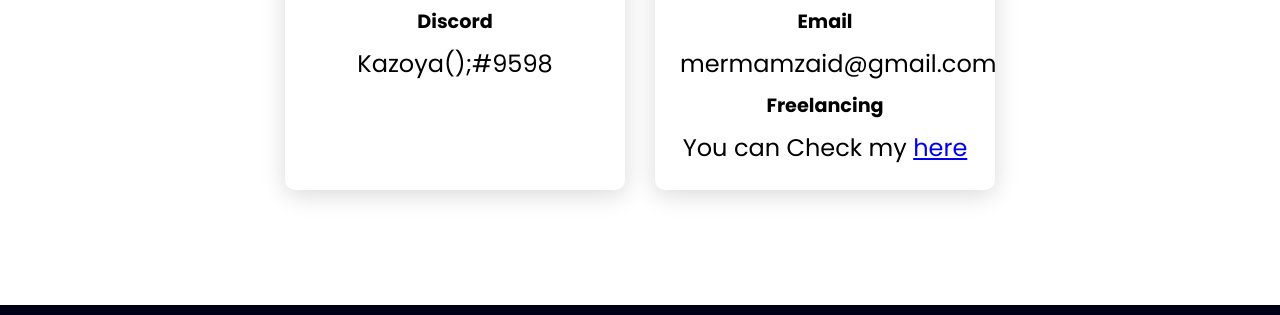
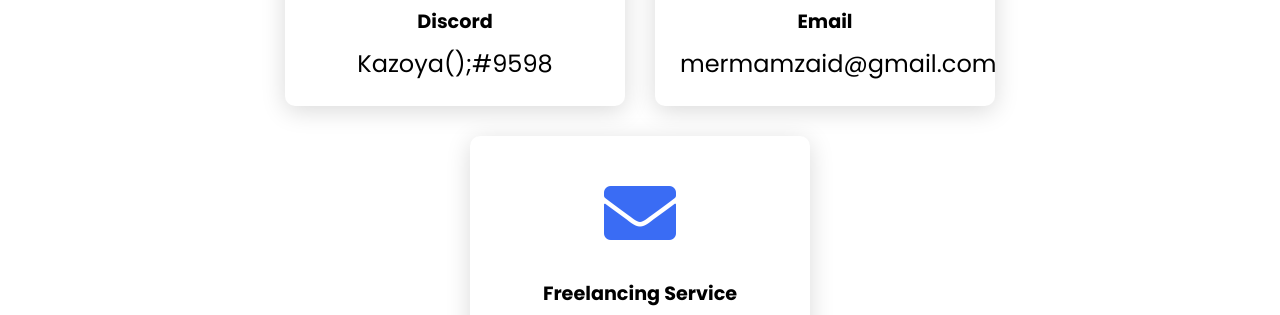
Before and after one commit to zaidmermam/zaidmermam.github.io, a plain HTML site: page index.html in a window 1280 px wide. Shown: the part 3441-3756 px from the top of the page. Drawn offline with Linux system fonts and the light colour scheme.

Commit message:
Update index.html

```diff
--- a/index.html
+++ b/index.html
@@ -143,8 +143,13 @@
                     <h3>Email</h3>
                     <p>mermamzaid@gmail.com</p>
                 </div>
+            </div>
+            <div class="card">
+                <div class="icon">
+                    <i class="fas fa-envelope"></i>
+                </div>
                 <div class="info">
-                    <h3>Freelancing</h3>
+                    <h3>Freelancing Service</h3>
                     <p>You can Check my <a href="https://khamsat.com/programming/2002046?r=2289377"> here </a> </p>
                 </div>
             </div>
```
